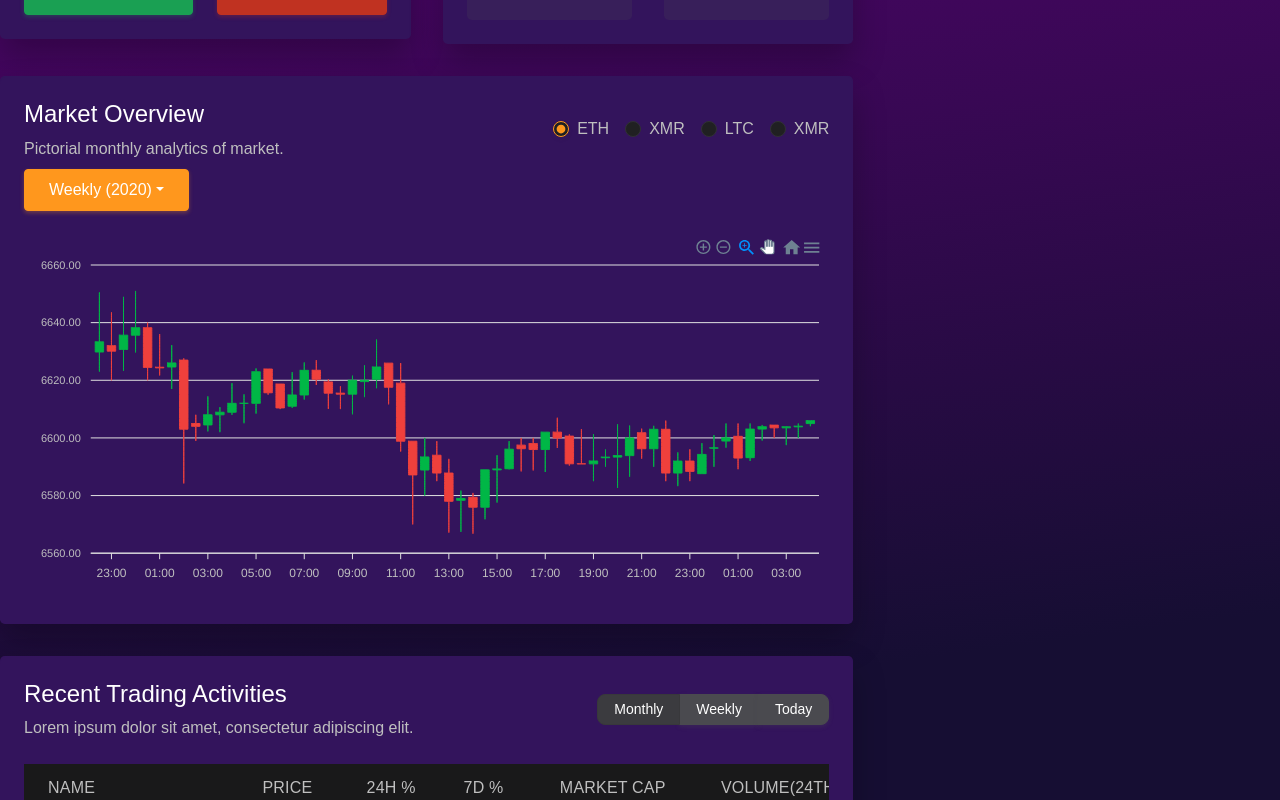
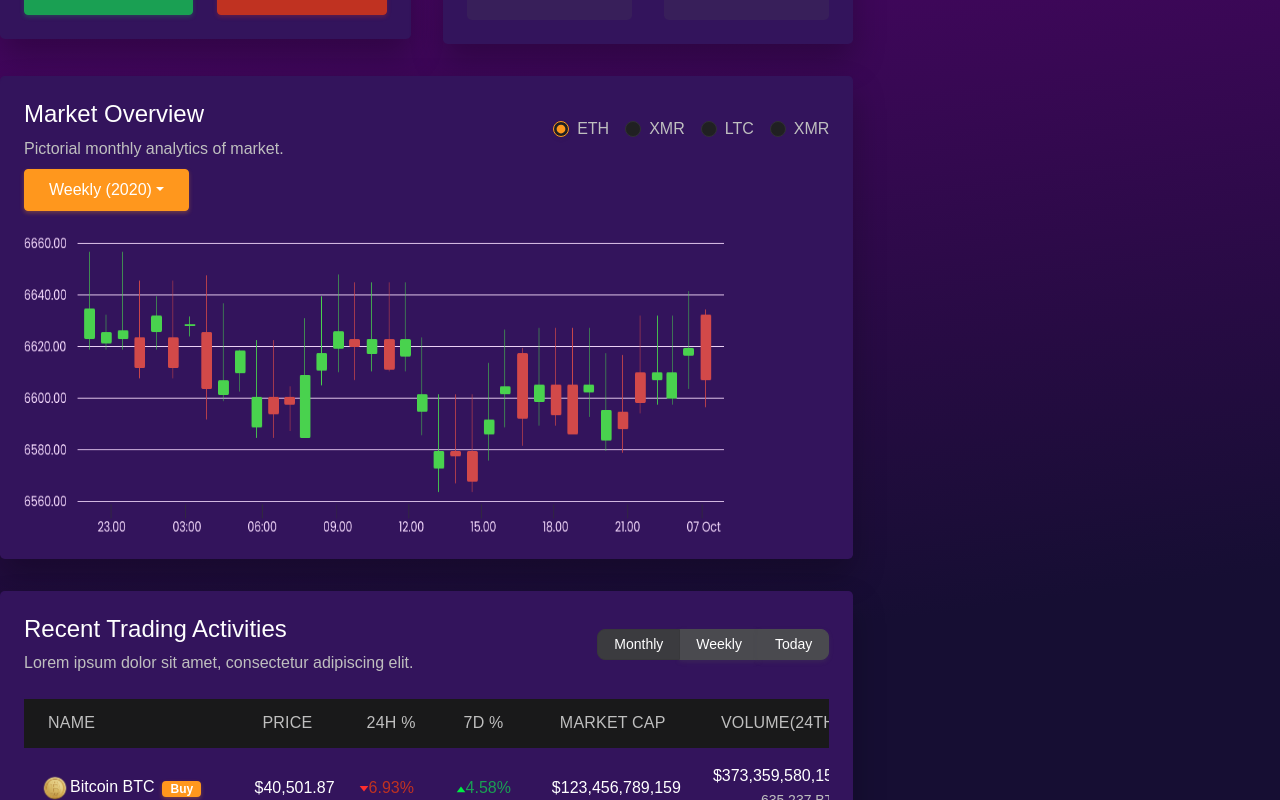
Before and after one commit to ErgaAsDev/cryptoon-cryptopages, a Next.js app: page /components/Dashboard/MarketContainer in a window 1280 px wide. Shown: the part 525-1325 px from the top of the page. Built offline with nearby package versions, Linux system fonts and the light colour scheme.

Commit message:
Changed the stock to png

```diff
--- a/pages/components/Dashboard/MarketContainer.js
+++ b/pages/components/Dashboard/MarketContainer.js
@@ -1,8 +1,8 @@
 import React from "react";
-import dynamic from "next/dynamic";
+// import dynamic from "next/dynamic";
+import Image from "next/image";
 
-
-const ApexChart = dynamic(() => import("./ApexChart"), { ssr: false });
+// const ApexChart = dynamic(() => import("./ApexChart"), { ssr: false });
 
 const MarketContainer = () => {
   return (
@@ -505,7 +505,13 @@ const MarketContainer = () => {
                 </ul>
               </div>
               <div className="card-body">
-                <ApexChart />
+                {/* <ApexChart /> */}
+                <Image
+                  src="/images/Stock.png"
+                  alt="stock"
+                  width={700}
+                  height={300}
+                />
               </div>
             </div>
           </div>
```
Also changed, not shown: public/images/Stock.png (added), 1 other file (tests, documents, lock files or other folders).
